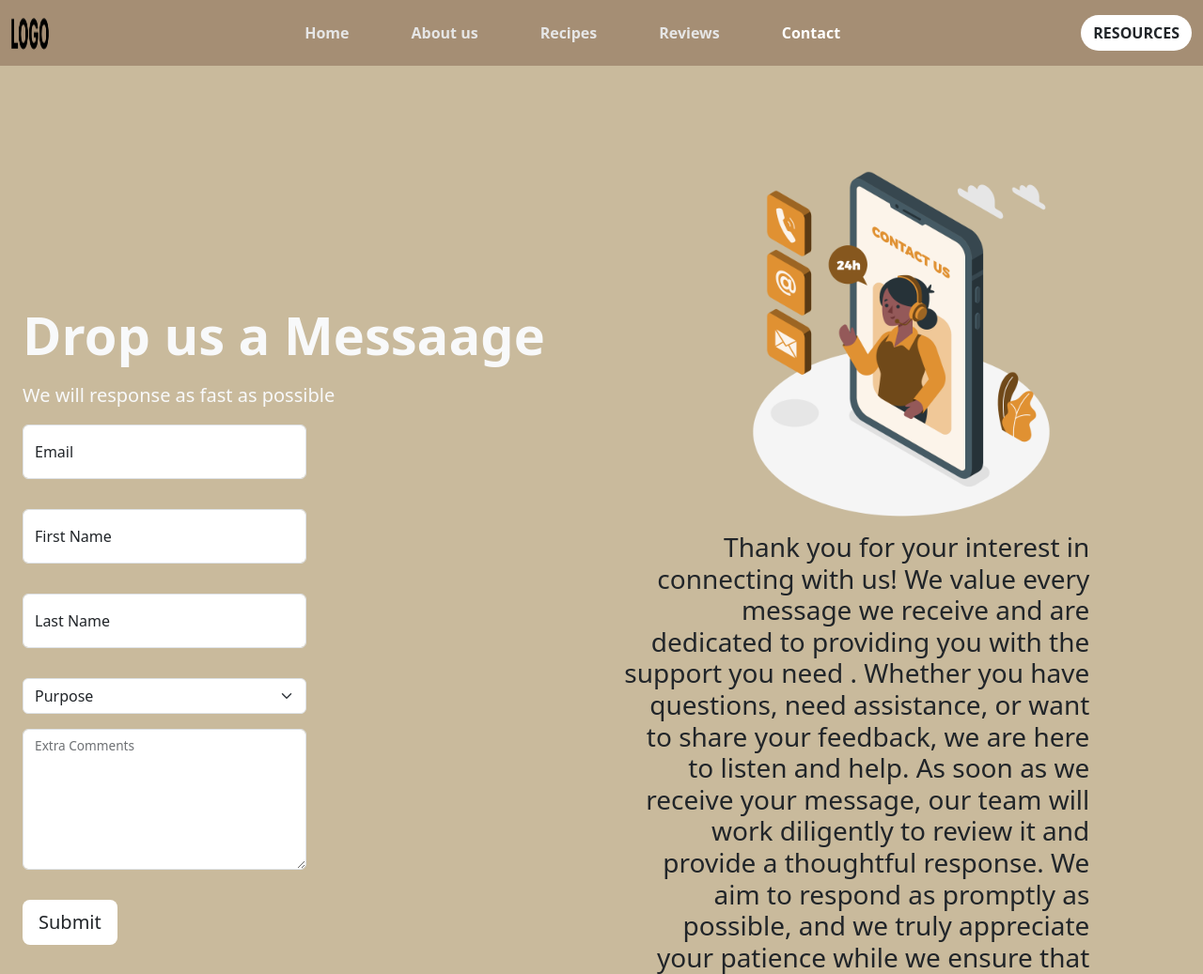
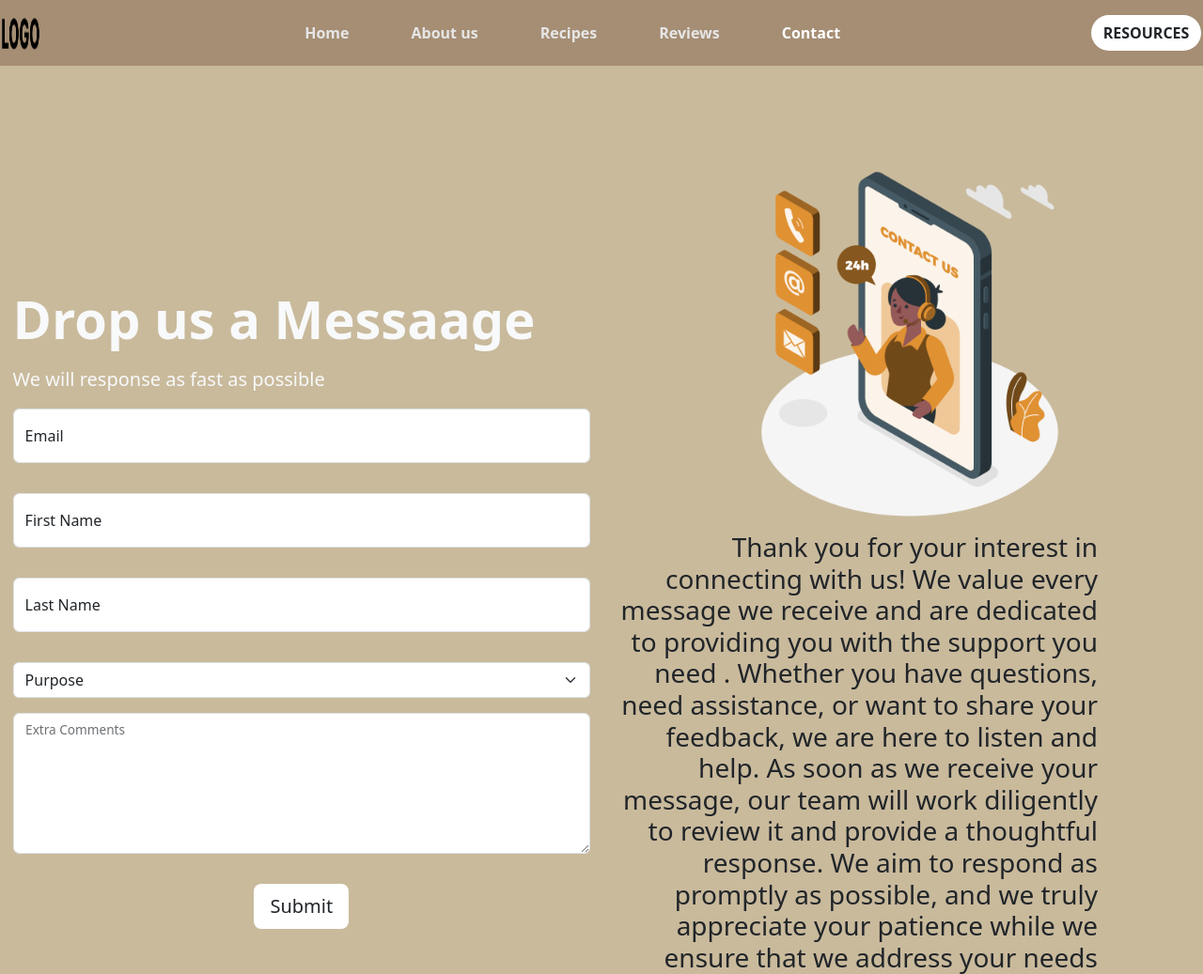
Before and after one commit to qlzv/HtmlProject, a plain HTML site: page contact/index.html in a window 1280 px wide. Shown: the top 1037 px of the page at 94% size. Drawn offline with nearby package versions, Linux system fonts and the light colour scheme.

Commit message:
Edit Contact & Reviews Added Bootstrap js

```diff
--- a/contact/index.html
+++ b/contact/index.html
@@ -47,28 +47,28 @@
             Drop us a Messaage
         </h1>
         <p class="text-light d-block mb-3 fs-5">We will response as fast as possible</p>
-        <form id="contact_form"  action="/" method="POST">
-            <div class="row gy-3">
+        <form id="contact_form"   action="/" method="POST">
+            <div class="row text-center gy-3">
               <div class="col-12">
-                <div class="form-floating mb-3 w-50">
+                <div class="form-floating mb-3 w-lg-50">
                   <input type="email" class="form-control" name="email" id="email" placeholder="name@example.com" required>
                   <label for="email" class="form-label">Email</label>
                 </div>
               </div>
               <div class="col-12">
-                <div class="form-floating mb-3 w-50">
+                <div class="form-floating mb-3 w-lg-50">
                   <input type="text" class="form-control" name="fname" id="fname" value="" placeholder="First Name" required>
                   <label for="fname" class="form-label">First Name</label>
                 </div>
               </div>
               <div class="col-12">
-                <div class="form-floating mb-3 w-50">
+                <div class="form-floating mb-3 w-lg-50">
                   <input type="text" class="form-control" name="lname" id="lname" value="" placeholder="Last Name" required>
                   <label for="lname" class="form-label">Last Name</label>
                 </div>
               </div>
               <div class="col-12">
-                <select class="form-select w-50" aria-label="Default select example">
+                <select class="form-select w-lg-50" aria-label="Default select example">
                     <option selected disabled>Purpose</option>
                     <option value="1">TECHNICAL ISSUES</option>
                     <option value="2">GENERAL PURPOSE</option>
@@ -76,12 +76,12 @@
                   </select>
               </div>
               <div class="col-12">
-                <div class="form-floating mb-3 w-50">
+                <div class="form-floating mb-3 w-lg-50">
                     <textarea class="form-control" id="extracomments"></textarea>
                   <label for="extracomments" class="form-label">Extra Comments</label>
                 </div>
               </div>
-              <div class="col-6">
+              <div class="col">
                   <button class="btn btn-lg"  type="submit">Submit</button>
               </div>
             </div>
@@ -148,6 +148,6 @@
               </div>
             </footer>
           </div>
-
+          <script src="https://cdn.jsdelivr.net/npm/bootstrap@5.3.3/dist/js/bootstrap.bundle.min.js" integrity="sha384-YvpcrYf0tY3lHB60NNkmXc5s9fDVZLESaAA55NDzOxhy9GkcIdslK1eN7N6jIeHz" crossorigin="anonymous"></script>
 </body>
 </html>
--- a/styling/contact/index.css
+++ b/styling/contact/index.css
@@ -4,11 +4,19 @@ nav{
 }
 body{
     background-color: rgb(201, 186, 156);
+    overflow-x: hidden;
 }
 nav .navbar-nav{
 gap: 50px;
+
 }
-
+nav .container-fluid{
+    z-index: 99999;
+    background-color: #A58E74;
+}
+.container-fluid{
+    --bs-gutter-x: 0.2rem;
+}
 .navbar-nav .nav-item .nav-link{
     color: #e6e6e6;
     font-weight: bolder;
--- a/styling/reviews/index.css
+++ b/styling/reviews/index.css
@@ -4,11 +4,18 @@ nav{
 }
 body{
     background-color: rgb(201, 186, 156);
+    overflow-x: hidden;
 }
 nav .navbar-nav{
-gap: 50px;
-}
-
+    gap: 50px;
+    }
+    .container-fluid{
+        --bs-gutter-x: 0.2rem;
+    }
+    nav .container-fluid{
+        z-index: 99999;
+        background-color: #A58E74;
+    }
 .navbar-nav .nav-item .nav-link{
     color: #e6e6e6;
     font-weight: bolder;
```
Also changed, not shown: reviews/index.html (+1 -1 lines).
